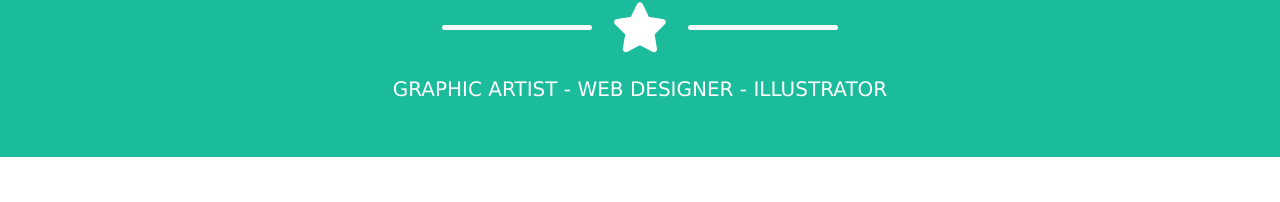
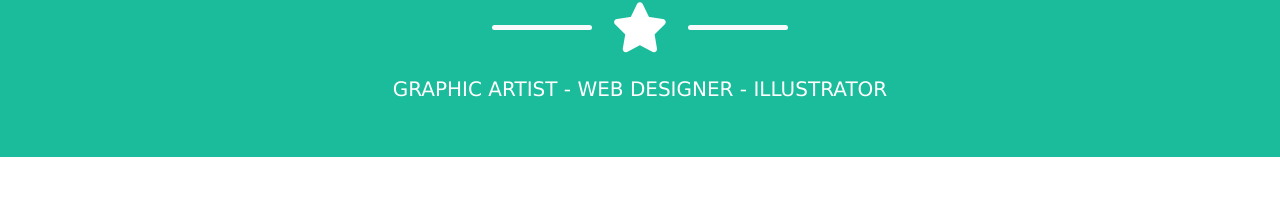
Before and after one commit to Sa3dMustafa/Bootstrap-task-NTI, a plain HTML site: page index.html in a window 1280 px wide. Shown: the part 551-753 px from the top of the page. Drawn offline with Linux system fonts and the light colour scheme.

Commit message:
Update main.css

```diff
--- a/css/main.css
+++ b/css/main.css
@@ -15,14 +15,14 @@ body {
 .container .content .left {
   display: inline-block;
   height: 5px;
-  width: 150px;
+  width: 100px;
   border-radius: 50px;
 }
 
 .container .content .right {
   display: inline-block;
   height: 5px;
-  width: 150px;
+  width: 100px;
   border-radius: 50px;
 }
 
```
